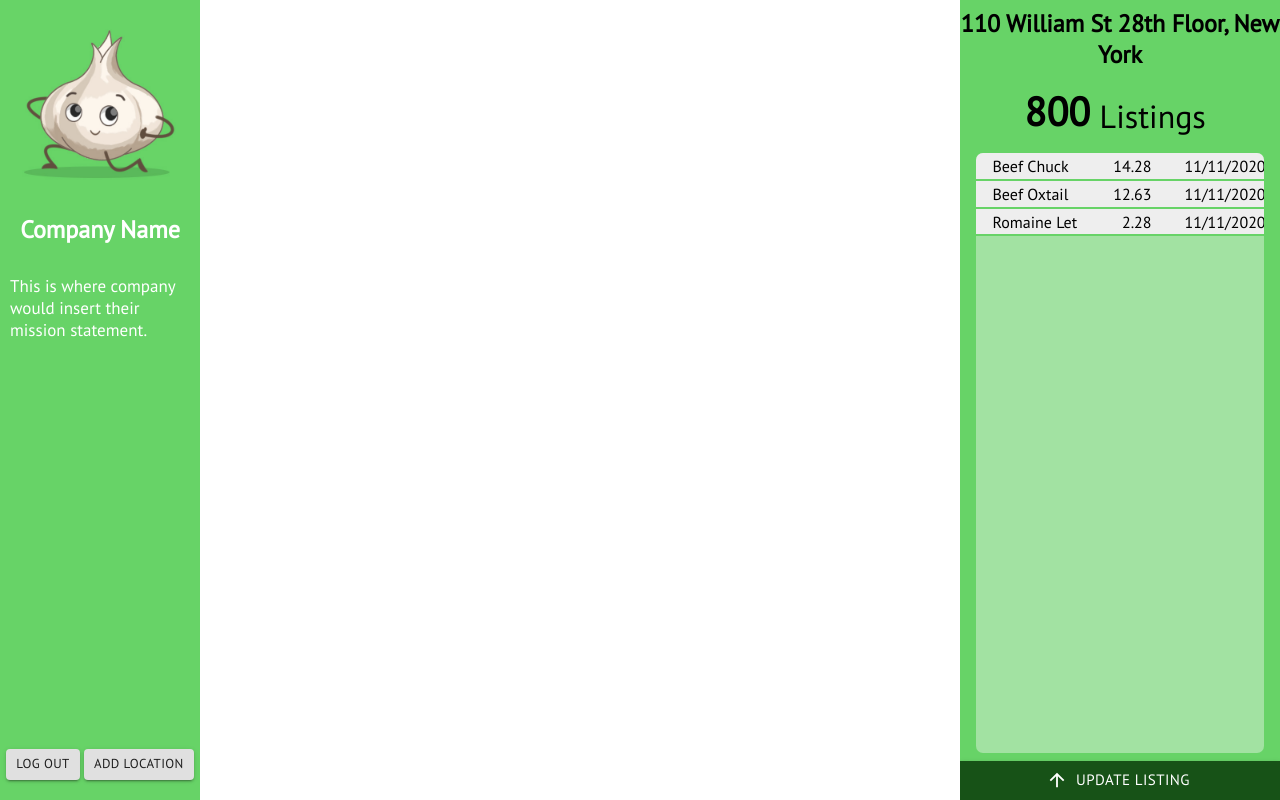
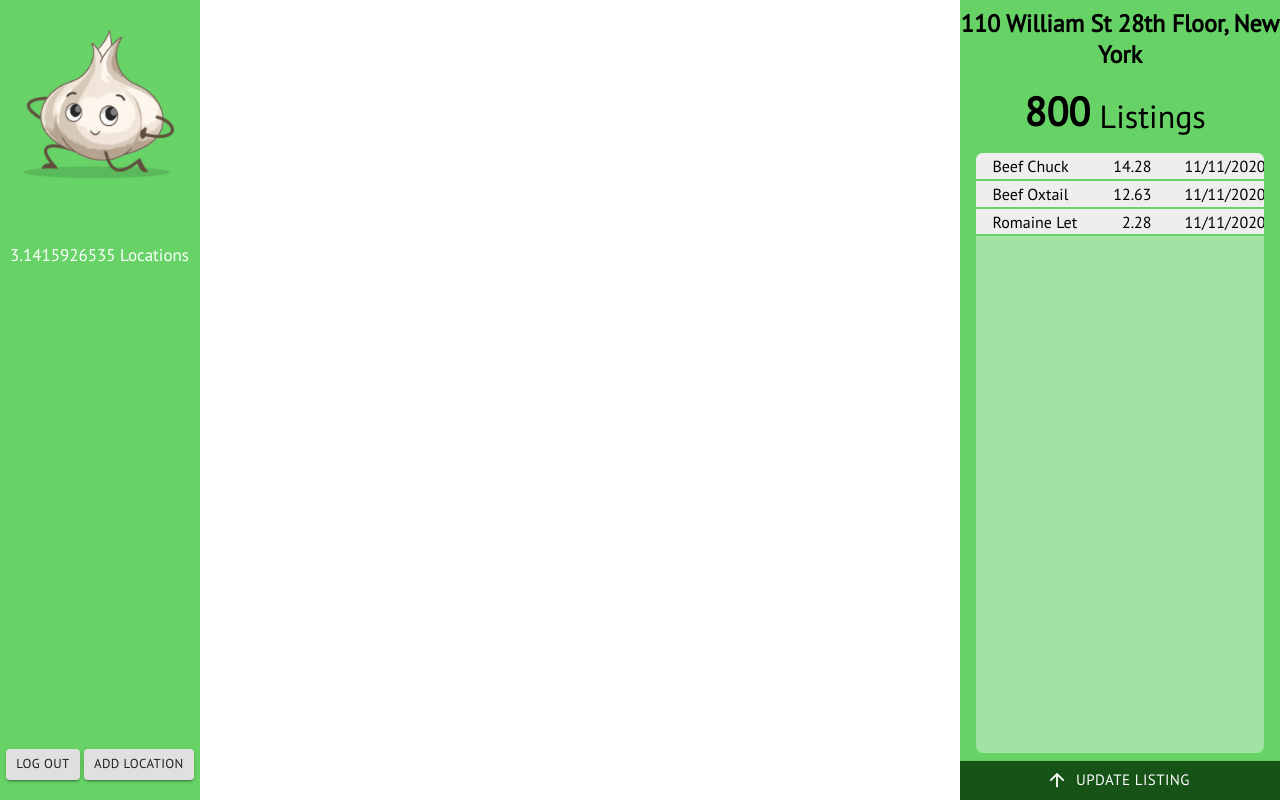
Before and after one commit to MoonJiao123/corona-food-app, a React (Create React App) app in the folder client/: page /BusinessDashboardParent in a window 1280 px wide. Built offline with nearby package versions, Linux system fonts and the light colour scheme.

Commit message:
added data flow to left side bar, propped with sample data

```diff
--- a/client/src/components/BusinessDashboardParent.js
+++ b/client/src/components/BusinessDashboardParent.js
@@ -91,6 +91,13 @@ class BusinessDashboardParent extends React.Component{
       }
     });
 
+    //Testing left bar with fake data
+    this.setState({
+      left: {
+        companyName: "FUO-mart",
+        totalLocations: 3.1415926535
+      }
+    });
   }
 
 
--- a/client/src/components/LeftSideBar.js
+++ b/client/src/components/LeftSideBar.js
@@ -1,7 +1,7 @@
 /**
  * This file contains code for the left side bar component once used is logged in
  *
- * Contributors: Thuyet Ta
+ * Contributors: Thuyet Ta, Darien
  */
 import React from 'react';
 import styled from 'styled-components';
@@ -44,17 +44,20 @@ const CompanyMission = styled.p`
 
 class SideNav extends React.Component {
     render() {
+        console.log(this.props);
         return(
             <LeftSidebarDiv>
              <img src={"media/mascot.jpg"} width={200}/>
-              <CompanyName> Company Name </CompanyName>
-             <CompanyMission> This is where company would insert their mission statement. </CompanyMission>
+              <CompanyName> {this.props.data.CompanyName} </CompanyName>
+        <CompanyMission> {this.props.data.totalLocations} Locations </CompanyMission>
              <ButtonsDiv>
              <Button
                 type="submit"
                 size={"small"}
                 variant="contained"
-                color="default  ">
+                color="default  "
+                onClick={this.props.data.logout}
+                >
                 Log Out
             </Button>
             {"  "}
@@ -62,7 +65,8 @@ class SideNav extends React.Component {
                  type="submit"
                  variant="contained"
                  size = "small"
-                 color="default  ">
+                 color="default  "
+                 onClick={this.props.data.addLocation}>
                   Add Location
              </Button>
              </ButtonsDiv>
@@ -71,9 +75,14 @@ class SideNav extends React.Component {
     }
 }
 export default class LeftSideBar extends React.Component{
+    constructor(props){
+        super(props);
+    }
+
     render(){
+        console.log(this.props);
         return (
-            <SideNav></SideNav>
+            <SideNav data={this.props.data}></SideNav>
         );
     }
 }
--- a/client/src/components/LocationInfoListing.js
+++ b/client/src/components/LocationInfoListing.js
@@ -5,6 +5,9 @@ Reusable listing for the business location info sidebar
 
 import React from 'react'
 
+/** --------------------------------------------------------------------
+Will render strictly from props passed in from parent
+--------------------------------------------------------------------- */
 function LocationInfoListing(props){
   return(
     <div className="locationInfo-listing">
```
